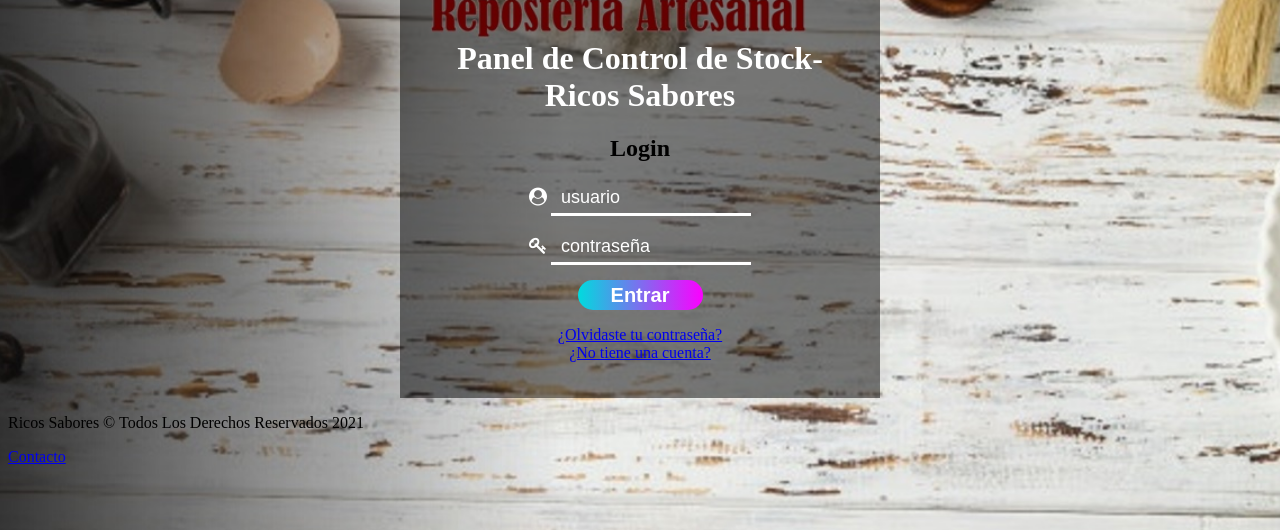
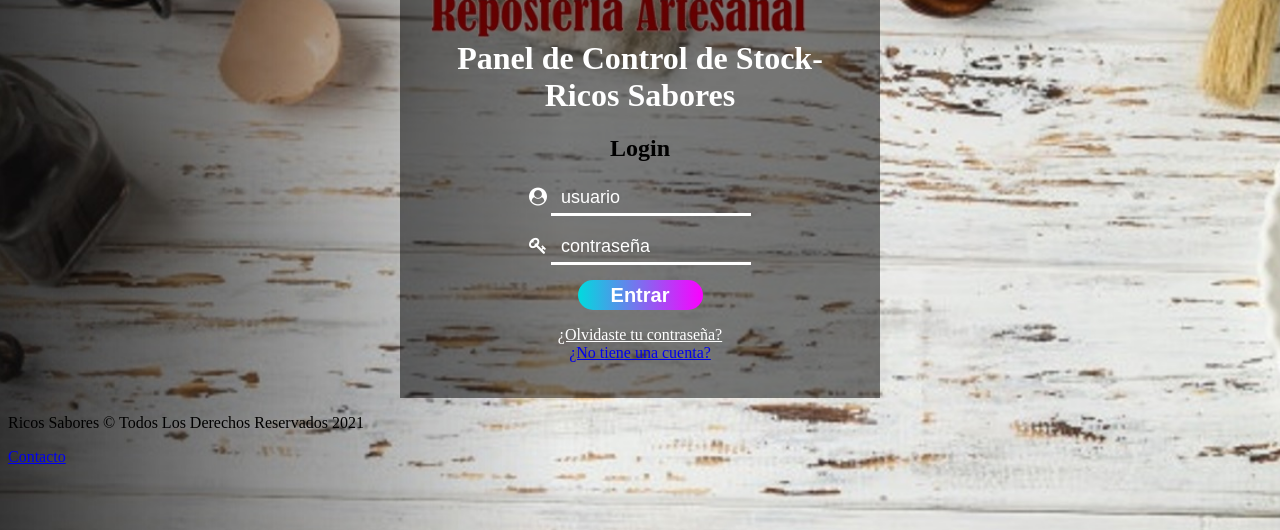
Before and after one commit to practicaproISPC/grupo1-g1, a PHP site: page / in a window 1280 px wide, with the pointer over the restyled element. Shown: the part 191-721 px from the top of the page. Run offline with PHP 8.4, Linux system fonts and the light colour scheme.

Commit message:
Se agrega a la hoja de estilos un parámetro para que al pasr el cursor sobre <¿olvidaste tu contraseña?> y <¿no tiene una cuenta?> cambie su color de texto a blanco

```diff
--- a/LoguinFrame/css/login.css
+++ b/LoguinFrame/css/login.css
@@ -61,3 +61,6 @@
     width: 100%;
     text-align: center;
 }
+#login-box a:hover {
+    color: #fff;
+  }
```
